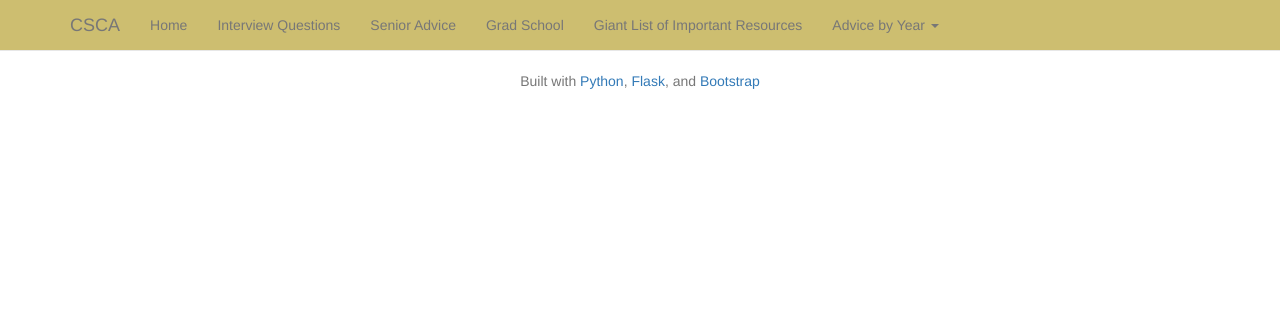
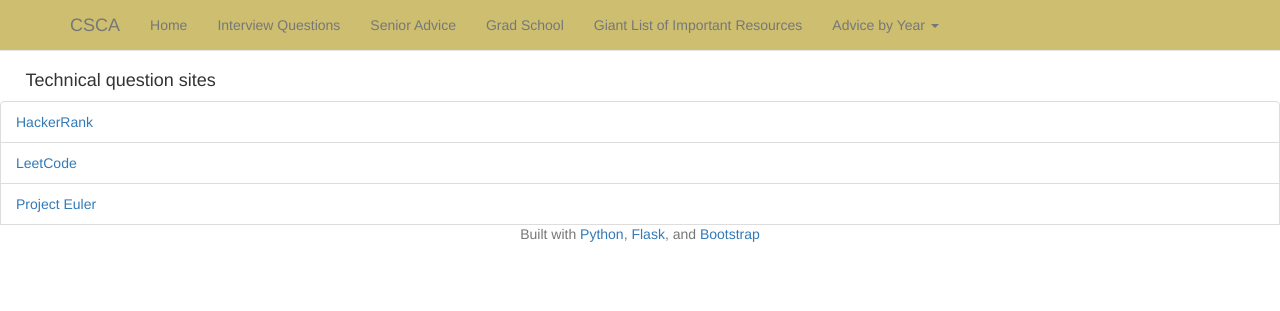
Before and after one commit to zachjanicki/cs_career_advice, a Flask app: page /resources/ in a window 1280 px wide. Shown: the top 311 px of the page. Run offline with Flask 2, Linux system fonts and the light colour scheme; some libraries are stand-ins or nearby versions.

Commit message:
quick push for zach's changes

```diff
--- a/main.py
+++ b/main.py
@@ -16,9 +16,8 @@ def resources():
 	"LeetCode": "https://leetcode.com/",
 	"Project Euler": "https://projecteuler.net/"
 
-
 	}
-	return render_template("resources.html")
+	return render_template("resources.html", coding_question_sites = coding_question_sites)
 
 @app.route('/interview-questions/')
 def interview_questions():
--- a/templates/resources.html
+++ b/templates/resources.html
@@ -2,7 +2,14 @@
 
 {% extends "layout.html" %}
 {% block content %}
+<h4 style = "padding-left: 2%"> Technical question sites </h4>
+<ul class="list-group">
+{% for site in coding_question_sites %}
 
+    <li class="list-group-item">
+        <a href = "{{coding_question_sites[site]}}" target="_blank"> {{site}} </a>
+    </li>
+{% endfor %}
 
 
 {% endblock %}
```
